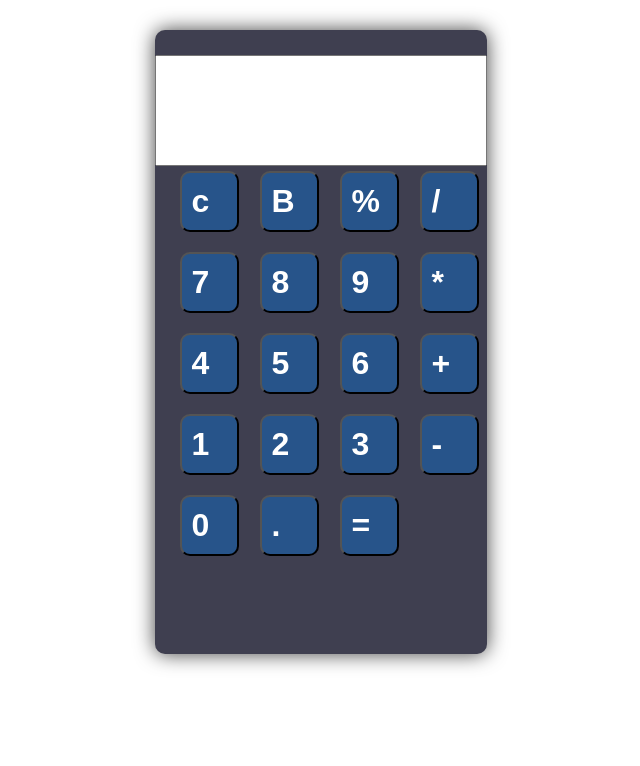
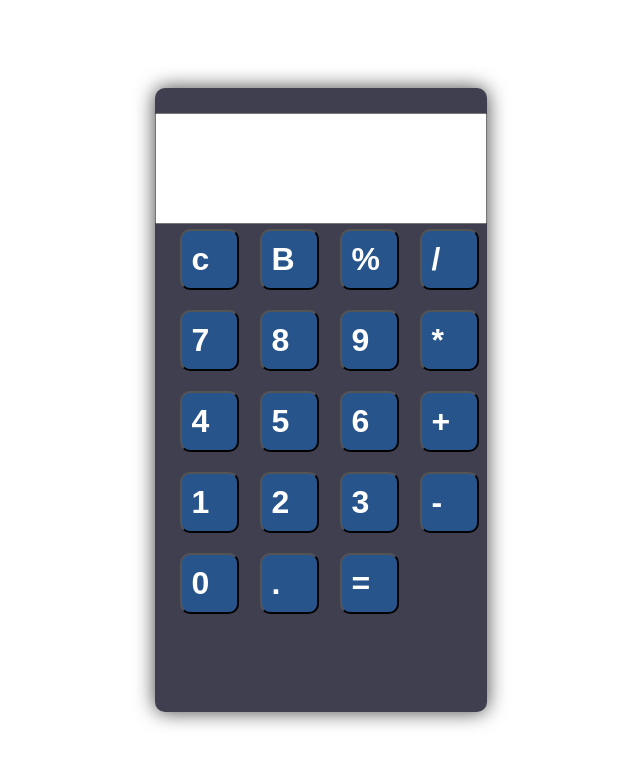
Before and after one commit to balaji1610/calcultor, a Next.js app: page / in a window 1280 px wide. Shown: the top 766 px of the page, without its empty margins (319-959 px from the left). Built offline with nearby package versions, Linux system fonts and the light colour scheme.

Commit message:
center calcutorl

```diff
--- a/src/app/page.module.scss
+++ b/src/app/page.module.scss
@@ -5,9 +5,9 @@ $secondary-color: blue;
   display: flex;
   flex-direction: column;
   align-items: center;
-  justify-content: flex-start;
+  justify-content: center;
   height: 100vh;
-  margin-top: 30px;
+
   .calculator {
     background-color: rgb(63, 63, 80);
     width: 26vw;
```
